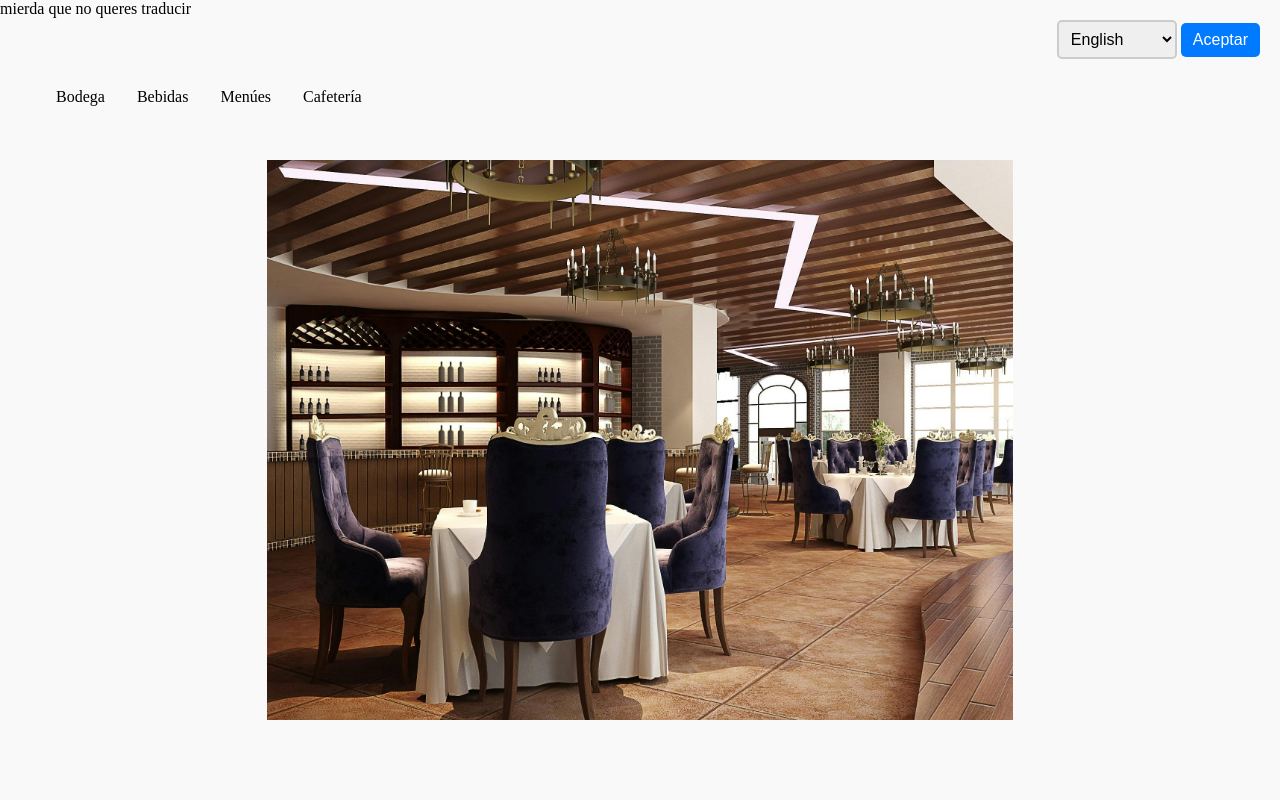
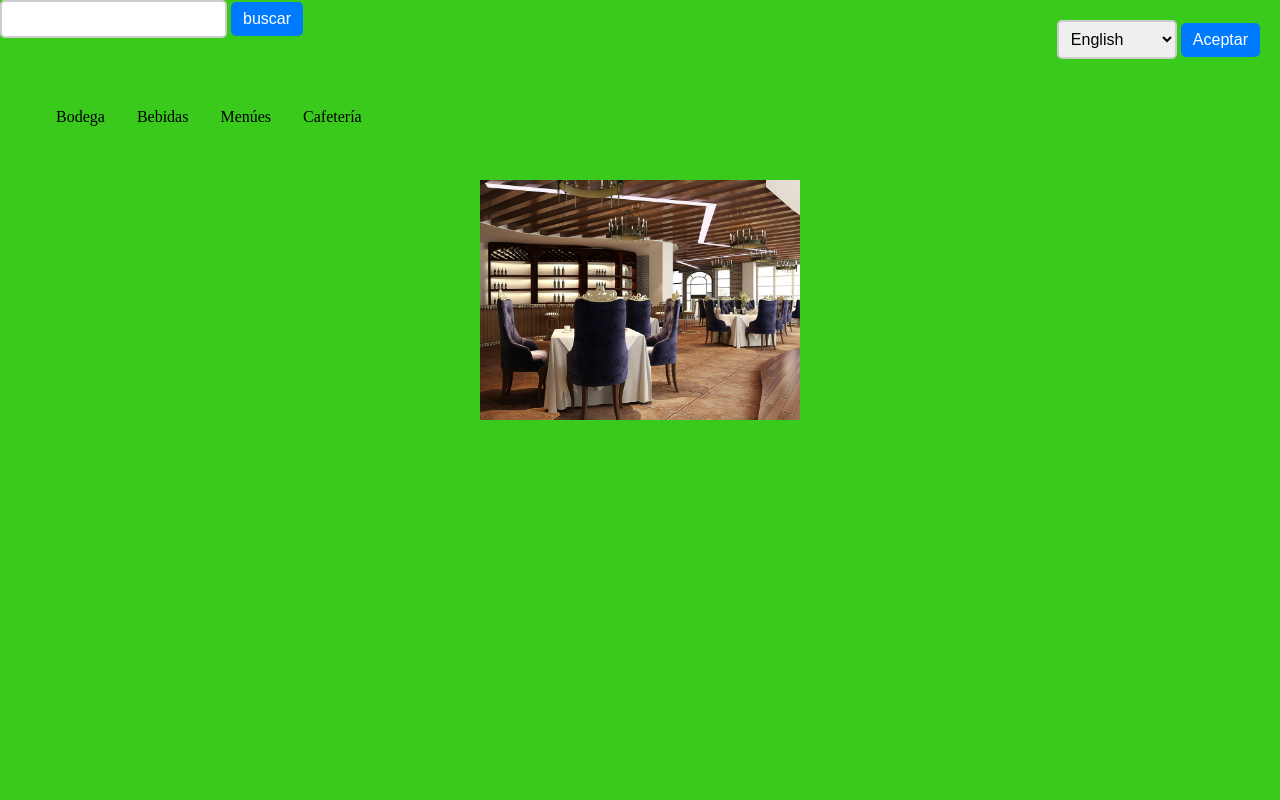
Before and after one commit to cribali/cartaDigital, a Django app: page / in a window 1280 px wide. Run offline with Django 5.2, Linux system fonts and the light colour scheme.

Commit message:
commit de prueba

```diff
--- a/carta/static/css/styles.css
+++ b/carta/static/css/styles.css
@@ -5,12 +5,35 @@ html, body {
     margin: 0;
     padding: 0;
     overflow: hidden;
-    background: #faf9f9;
+    background: #39ca1c;
     box-shadow:20% black;
 }
 
+.buscador input[type="text"] {
+    /* Estilos para el campo de texto en el formulario de búsqueda */
+    padding: 8px;
+    font-size: 16px;
+    border: 2px solid #ccc;
+    border-radius: 5px;
+}
+
+.buscador input[type="submit"] {
+    /* Estilos para el botón de envío en el formulario de búsqueda */
+    padding: 8px 12px;
+    font-size: 16px;
+    border: none;
+    border-radius: 5px;
+    background-color: #007bff;
+    color: #fff;
+    cursor: pointer;
+}
+
+.buscador input[type="submit"]:hover {
+    background-color: #0056b3;
+}
+
 img {
-    height:70%;
+    height:30%;
     width: auto;
     display: block;
     margin: auto; /* Centra la imagen horizontalmente */
--- a/carta/templates/inicio.html
+++ b/carta/templates/inicio.html
@@ -7,14 +7,18 @@
     <head>
         <meta charset="utf-8">
         <meta http-equiv="X-UA-Compatible" content="IE=edge">
-        <title>'menu digital'</title>
+        <title>Menú digital</title>
         <meta name="Desde aquí podrás ver la carta y elejir la opción más conveniente para vos" content="">
         <meta name="viewport" content="width=device-width, initial-scale=1">
-        <link rel="stylesheet" href="static/css/styles.css">
+        <link rel="stylesheet" href="{% static 'css/styles.css' %}">
+
     </head>
     <body>
-        <p>{% trans traductionPlis %}</p>
+        <form class= "buscador" action= "/buscar/"  method= "GET">
+           <input type = "text" nome = "Prod">
+           <input  type = "submit" value = "buscar">
 
+        </form>
         <form action="{% url 'set_language' %}" method="post" class="language-form">
 
             {% csrf_token %}
@@ -37,6 +41,7 @@
             <li><a href="bebidas">{% trans 'Bebidas' %}</a></li>
             <li><a href="menues">{% trans 'Menúes' %}</a></li>
             <li><a href="cafeteria">{% trans 'Cafetería' %}</a></li>
+
         </ul>
 
         <img src="{% static 'imagenes/inicio.jpg' %}" alt="Descripción de la imagen">
--- a/carta/urls.py
+++ b/carta/urls.py
@@ -13,6 +13,7 @@ urlpatterns = [
     path('set-language/', views.set_language, name='set_language'),
     path('bebidas/', views.bebida),
     path('bodega/', views.bodega),
+    path('busqueda/', views.buscar)
 
 ]
 if settings.DEBUG:
--- a/carta/views.py
+++ b/carta/views.py
@@ -29,3 +29,6 @@ def bebida(request):
 
 def bodega(request):
     return render(request, 'bodega.html')
+
+def buscar (request):
+    return render(request, "busqueda.html")
```
Also changed, not shown: carta/templates/busqueda.html (added, +17 -0 lines), db.sqlite3.
